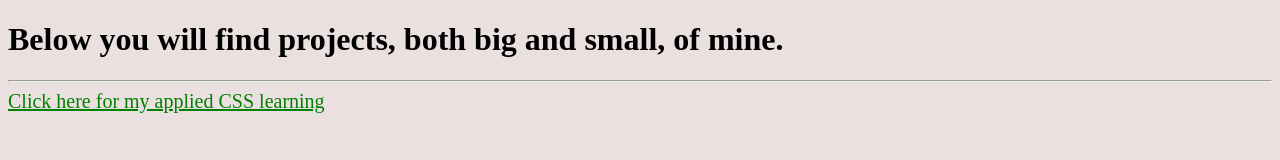
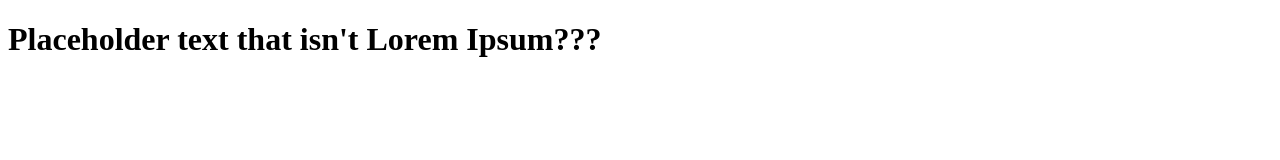
Before and after one commit to Ralphsmagalphs/Ralphsmagalphs.github.io, a plain HTML site: page index.html in a window 1280 px wide. Drawn offline with Linux system fonts and the light colour scheme.

Commit message:
Update index.html
Focusing more on C++ than web languages right now.

```diff
--- a/index.html
+++ b/index.html
@@ -3,28 +3,20 @@
 <head>
 
 <style>
-.slight-red-bg {
-	background-color: hsl(0, 20%, 90%);
-}
-
-.readable-text {
-	font-size: 20px;
-	color: green;
-}
 
 </style>
 
-<title> My web language playground </title>
+
 </head>
 
 <body class = "slight-red-bg">
 
 <h1>
-Below you will find projects, both big and small, of mine.
+Placeholder text that isn't Lorem Ipsum???
 </h1>
- <hr>
 
- <a class = "readable-text" href = "css foolery.html"> Click here for my applied CSS learning</a>
+
+
 
 
 </body>
```
